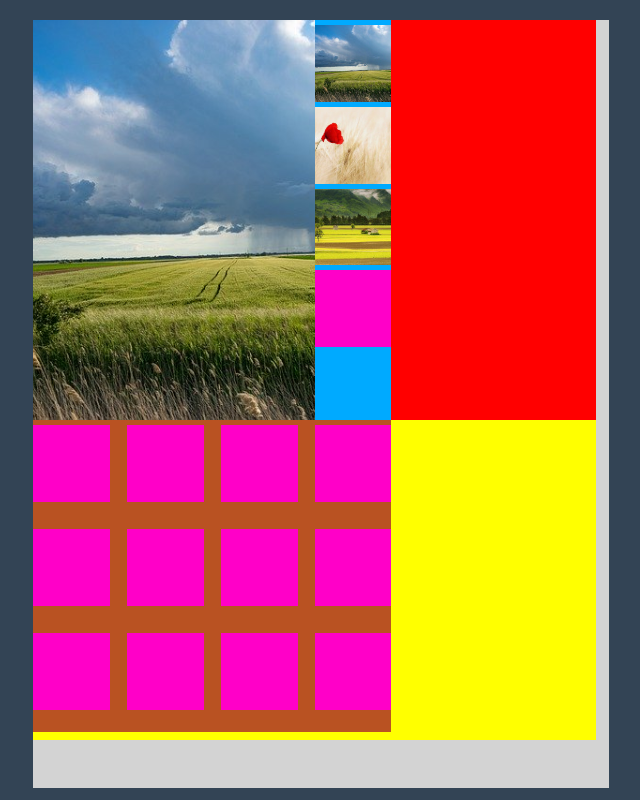
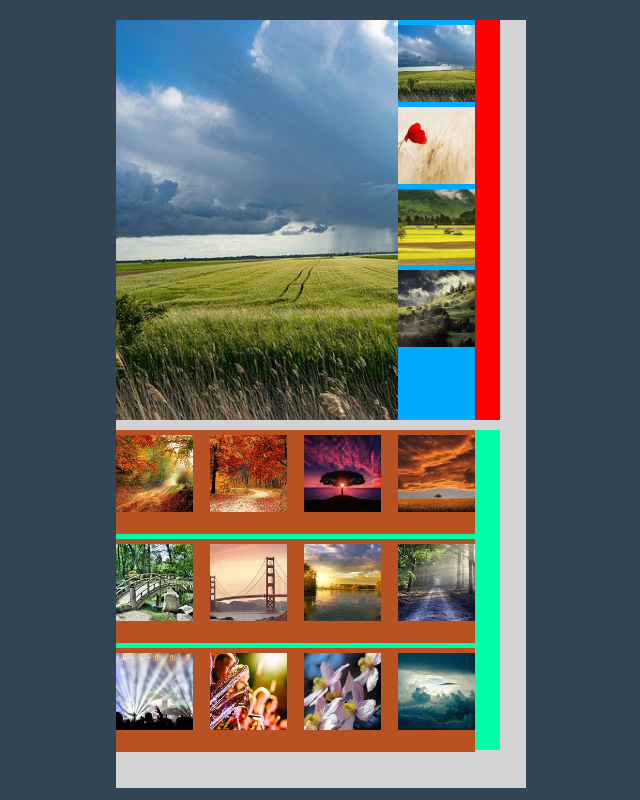
Before and after one commit to marcocollander/gallery-advertisement, a plain HTML site: page index.html in a window 1280 px wide. Shown: the whole page, without its empty margins (319-959 px from the left). Drawn offline with Linux system fonts and the light colour scheme.

Commit message:
Add miniatures

```diff
--- a/index.html
+++ b/index.html
@@ -34,39 +34,39 @@
         <div class="miniature miniature-five">
 
         </div>
-        <div class="miniature" id="miniature-six">
+        <div class="miniature miniature-six">
 
         </div>
-        <div class="miniature" id="miniature-seven">
+        <div class="miniature miniature-seven">
 
         </div>
-        <div class="miniature" id="miniature-eight"></div>
+        <div class="miniature miniature-eight"></div>
       </div>
       <div class="row">
-        <div class="miniature" id="miniature-nine">
+        <div class="miniature miniature-nine">
 
         </div>
-        <div class="miniature" id="miniature-ten">
+        <div class="miniature miniature-ten">
 
         </div>
-        <div class="miniature" id="miniature-elven">
+        <div class="miniature miniature-eleven">
 
         </div>
-        <div class="miniature" id="miniature-twelve">
+        <div class="miniature miniature-twelve">
 
         </div>
       </div>
       <div class="row">
-        <div class="miniature" id="miniature-threeteen">
+        <div class="miniature miniature-threeteen">
 
         </div>
-        <div class="miniature" id="miniature-fourteen">
+        <div class="miniature miniature-fourteen">
 
         </div>
-        <div class="miniature" id="miniature-fifteen">
+        <div class="miniature miniature-fifteen">
 
         </div>
-        <div class="miniature" id="miniature-sixteen">
+        <div class="miniature miniature-sixteen">
 
         </div>
       </div>
--- a/scss/layout/_page.scss
+++ b/scss/layout/_page.scss
@@ -1,17 +1,17 @@
 body {
-  background-color: $color-primary;
+  background-color: $color-body;
 }
 
 .content {
-  width: 45vw;
+  width: 32vw;
   height: 96vh;
   margin: 20px auto 0;
-  background-color: $color-light;
+  background-color: $color-content;
 }
 
 .container-up {
   display: flex;
-  width: 44vw;
+  width: 30vw;
   height: 50vh;
   background-color: $color-red;
 }
@@ -19,7 +19,7 @@ body {
 .display {
   width: 22vw;
   height: 50vh;
-  background-color: $color-green;
+  background-color: $color-yellow;
 }
 
 .container-aside {
@@ -29,59 +29,97 @@ body {
 }
 
 .container-down {
-  width: 44vw;
+  margin-top: 10px;
+  width: 30vw;
   height: 40vh;
-  background-color: $color-yellow;
+  background-color: $color-green;
 }
 
 .row {
   display: flex;
   justify-content: space-between;
+  margin-top: 5px;
   width: 28vw;
   height: 13vh;
   background-color: $color-brown;
+
 }
 
 .miniature {
   margin-top: 5px;
   width: 6vw;
   height: 6vw;
-  background-color: $color-magneta;
+  background-color: $color-miniature;
+}
 
+.miniature:hover {
+  opacity: 0.5;
 }
 
 .display {
-  background-image: url(../../images/display/miniature-one.jpg);
-  background-size: cover;
-  background-position: center;
+  @include display(url(../../images/display/miniature-one.jpg));
 }
 
 .miniature-one {
-  background-image: url(../../images/miniature-one.jpg);
-  background-size: cover;
-  background-position: center;
+  @include display(url(../../images/miniature-one.jpg));
 }
 
 .miniature-two {
-  background-image: url(../../images/miniature-two.jpg);
-  background-size: cover;
-  background-position: center;
+  @include display(url(../../images/miniature-two.jpg));
 }
 
 .miniature-three {
-  background-image: url(../../images/miniature-three.jpg);
-  background-size: cover;
-  background-position: center;
+  @include display(url(../../images/miniature-three.jpg));
 }
 
 .miniature-four {
-  background-image: url(../../images/miniature-four.jpg);
-  background-size: cover;
-  background-position: center;
+  @include display(url(../../images/miniature-four.jpg));
 }
 
 .miniature-five {
-  background-image: url(../../images/miniature-five.jpg);
-  background-size: cover;
-  background-position: center;
+  @include display(url(../../images/miniature-five.jpg));
 }
+
+.miniature-six {
+  @include display(url(../../images/miniature-six.jpg));
+}
+
+.miniature-seven {
+  @include display(url(../../images/miniature-seven.jpg));
+}
+
+.miniature-eight {
+  @include display(url(../../images/miniature-eight.jpg));
+}
+
+.miniature-nine {
+  @include display(url(../../images/miniature-nine.jpg));
+}
+
+.miniature-ten {
+  @include display(url(../../images/miniature-ten.jpg));
+}
+
+.miniature-eleven {
+  @include display(url(../../images/miniature-eleven.jpg));
+}
+
+.miniature-twelve {
+  @include display(url(../../images/miniature-twelve.jpg));
+}
+
+.miniature-threeteen {
+  @include display(url(../../images/miniature-threeteen.jpg));
+}
+
+.miniature-fourteen {
+  @include display(url(../../images/miniature-fourteen.jpg));
+}
+
+.miniature-fifteen {
+  @include display(url(../../images/miniature-fifteen.jpg));
+}
+
+.miniature-sixteen {
+  @include display(url(../../images/miniature-sixteen.jpg));
+}
--- a/scss/utils/_variables.scss
+++ b/scss/utils/_variables.scss
@@ -9,3 +9,13 @@ $color-red: #ff0000;
 $color-yellow: #ffff00;
 $color-brown: #b95222;
 $color-magneta: #ff00c8;
+
+$color-body: $color-primary;
+$color-content: $color-light;
+$color-miniature: $color-magneta;
+
+@mixin display($url) {
+  background-image: $url;
+  background-size: cover;
+  background-position: center;
+}
```
Also changed, not shown: css/main.css, images/miniature-eleven.jpg (added), images/miniature-fifteen.jpg (added), images/miniature-five.jpg (added), images/miniature-four.jpg (added), images/miniature-fourteen.jpg (added), images/miniature-nine.jpg (added), images/miniature-seven.jpg (added), images/miniature-six.jpg (added), images/miniature-sixteen.jpg (added), images/miniature-ten.jpg (added), images/miniature-threeteen.jpg (added), images/miniature-twelve.jpg (added), 1 other file.
